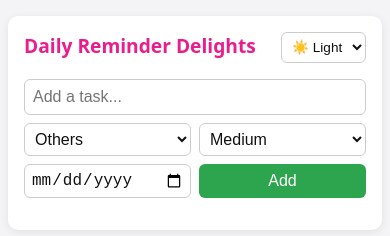
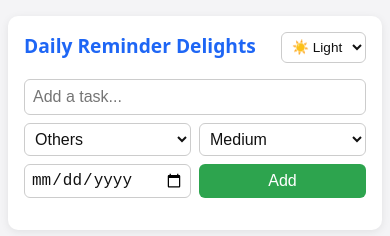
Before and after one commit to darrelchongai/todo, a plain HTML site: page index.html in a window 390 px wide. Drawn offline with Linux system fonts and the light colour scheme.

Commit message:
Change mobile title color to blue

```diff
--- a/index.html
+++ b/index.html
@@ -57,7 +57,7 @@
     body { padding: 8px; }
     main { margin: 8px auto; padding: 16px; }
     header { flex-wrap: nowrap; align-items: flex-start; }
-    h1 { font-size: 1.2rem; color: #e91e8c; }
+    h1 { font-size: 1.2rem; color: #1e66f5; }
     #themeSel { flex-shrink: 0; }
     /* Add form: task on its own row, then category|priority, then date|Add */
     form select.cat, form #newPri, form #newDue, form button { flex: 1 1 calc(50% - 4px); min-width: 0; box-sizing: border-box; }
```
Also changed, not shown: mockup.html (+2 -2 lines).
